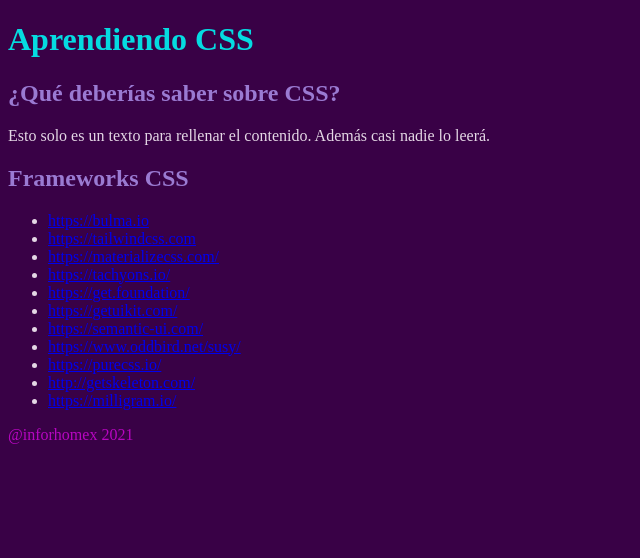
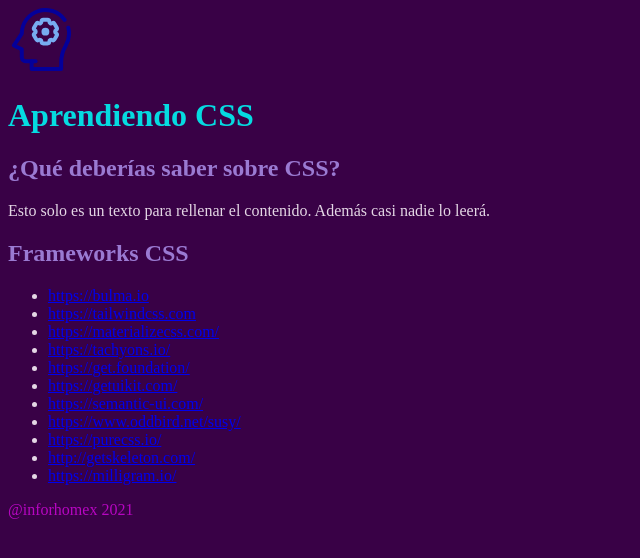
Before and after one commit to HiroNakamura/curso-css, a plain HTML site: page basico-css/index.html in a window 1280 px wide. Shown: the whole page, without its empty margins (0-640 px from the left). Drawn offline with Linux system fonts and the light colour scheme.

Commit message:
Se edito archivo README, se agreo imagen svg y se editaron estilos

```diff
--- a/basico-css/css/estilos.css
+++ b/basico-css/css/estilos.css
@@ -14,6 +14,9 @@ div{}
 
 div p{}
 
+div img{
+	width: 5%;
+}
 section{}
 section p{}
 
--- a/basico-css/index.html
+++ b/basico-css/index.html
@@ -1,14 +1,21 @@
 <!DOCTYPE html>
 <html lang="es">
 <head>
-    <meta charset="utf-8"/>
+    <meta charset="UTF-8"/>
     <meta http-equiv="X-UA-Compatible" content="IE-edge"/>
     <meta name="viewport" content="width=device-width,initial-scale=1.0"/>
+    <meta http-equiv="Content-Type" content="text/html; charset=UTF-8">
+    <meta name="descripcion" content="Tutorial básico CSS"/>
+    <meta name="keywords" content="HTML, CSS, JavaScript"/>
+    <meta name="author" content="Fernando Carraro"/>
     <title>Curso CSS</title>
     <link rel="stylesheet" type="text/css" href="css/estilos.css">
 </head>
 <body>
     <header>
+        <div>
+            <img src="cerebro.svg" title="Bienvenidos"/>
+        </div>
         <h1>Aprendiendo CSS</h1>
     </header>
     <section id="contenedor">
```
Also changed, not shown: basico-css/cerebro.svg (added), 1 other file.
